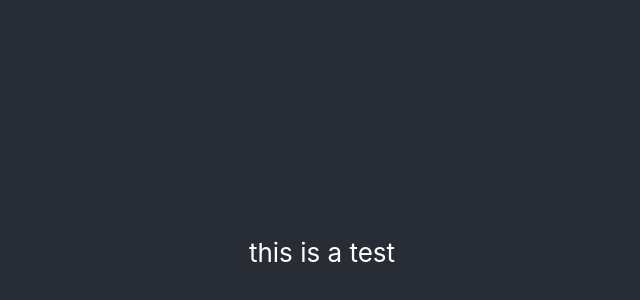
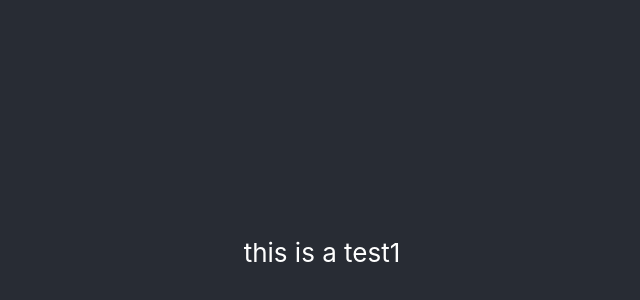
Before and after one commit to tsarg88/hairgrowthcare, a React (Create React App) app in the folder hairgrowthcare/: page / in a window 1280 px wide. Shown: the part 148-448 px from the top of the page, without its empty margins (318-958 px from the left). Built offline with nearby package versions, Linux system fonts and the light colour scheme.

Commit message:
configured

```diff
--- a/hairgrowthcare/src/App.js
+++ b/hairgrowthcare/src/App.js
@@ -4,7 +4,7 @@ import "./App.css";
 function App() {
   return (
     <div className="App">
-      <header className="App-header">this is a test</header>
+      <header className="App-header">this is a test1</header>
     </div>
   );
 }
```
